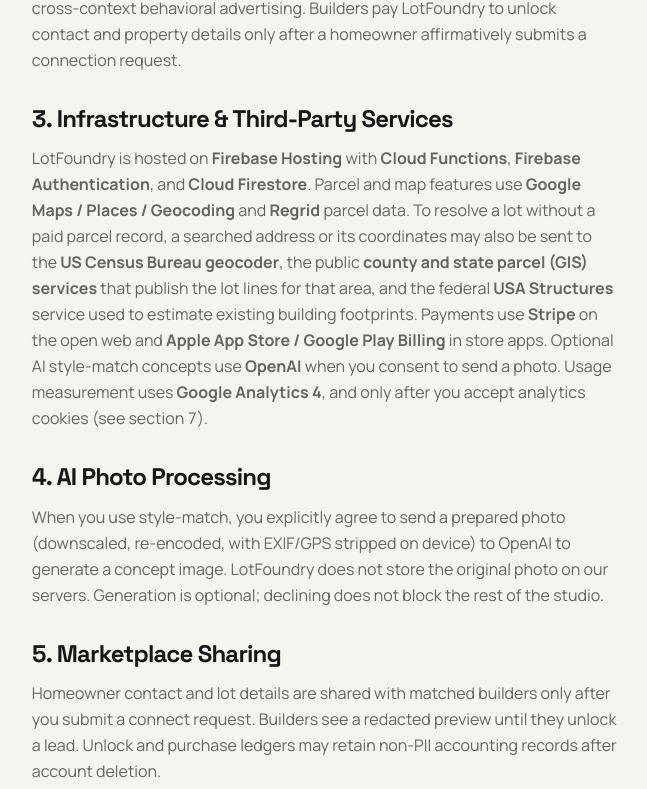
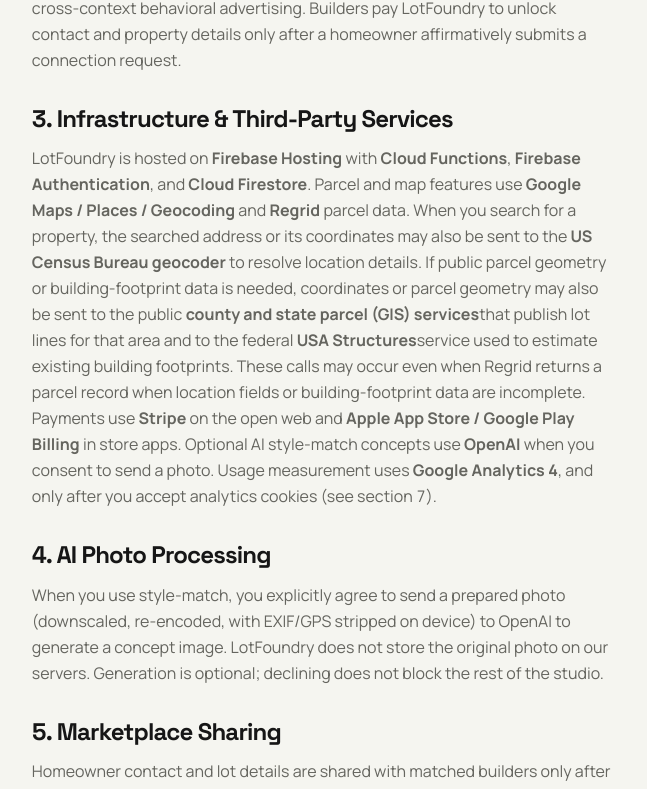
Before and after one commit to torralba85/YardUp, a Next.js app: page /privacy in a window 1280 px wide. Shown: the part 660-1449 px from the top of the page, without its empty margins (315-962 px from the left). Built offline with nearby package versions, Linux system fonts and the light colour scheme; no server answers.

Commit message:
fix(privacy): disclose Census and structures calls accurately

```diff
--- a/app/privacy/page.tsx
+++ b/app/privacy/page.tsx
@@ -11,7 +11,7 @@ export const metadata: Metadata = {
 /** Privacy policy — matches Firebase, Regrid, Census/public GIS, USA Structures, Google, OpenAI, Stripe, marketplace. */
 export default function PrivacyPage() {
   return (
-    <LegalPageShell title="Privacy Policy" kicker="Last updated: September 7, 2026">
+    <LegalPageShell title="Privacy Policy" kicker="Last updated: September 10, 2026">
       <LegalSection title="1. Information We Collect">
         <p>
           We collect information you provide when you create an account (name, email, password
@@ -38,12 +38,14 @@ export default function PrivacyPage() {
           <strong>Cloud Functions</strong>, <strong>Firebase Authentication</strong>, and{" "}
           <strong>Cloud Firestore</strong>. Parcel and map features use{" "}
           <strong>Google Maps / Places / Geocoding</strong> and <strong>Regrid</strong> parcel
-          data. To resolve a lot without a paid parcel record, a searched address or its
-          coordinates may also be sent to the{" "}
-          <strong>US Census Bureau geocoder</strong>, the public{" "}
-          <strong>county and state parcel (GIS) services</strong> that publish the lot lines for
-          that area, and the federal <strong>USA Structures</strong> service used to estimate
-          existing building footprints. Payments use <strong>Stripe</strong> on the open web and{" "}
+          data. When you search for a property, the searched address or its coordinates may also
+          be sent to the <strong>US Census Bureau geocoder</strong> to resolve location details.
+          If public parcel geometry or building-footprint data is needed, coordinates or parcel
+          geometry may also be sent to the public <strong>county and state parcel (GIS) services</strong>
+          that publish lot lines for that area and to the federal <strong>USA Structures</strong>
+          service used to estimate existing building footprints. These calls may occur even when
+          Regrid returns a parcel record when location fields or building-footprint data are
+          incomplete. Payments use <strong>Stripe</strong> on the open web and{" "}
           <strong>Apple App Store / Google Play Billing</strong> in store apps. Optional AI
           style-match concepts use <strong>OpenAI</strong> when you consent to send a photo.
           Usage measurement uses <strong>Google Analytics 4</strong>, and only after you accept
```
